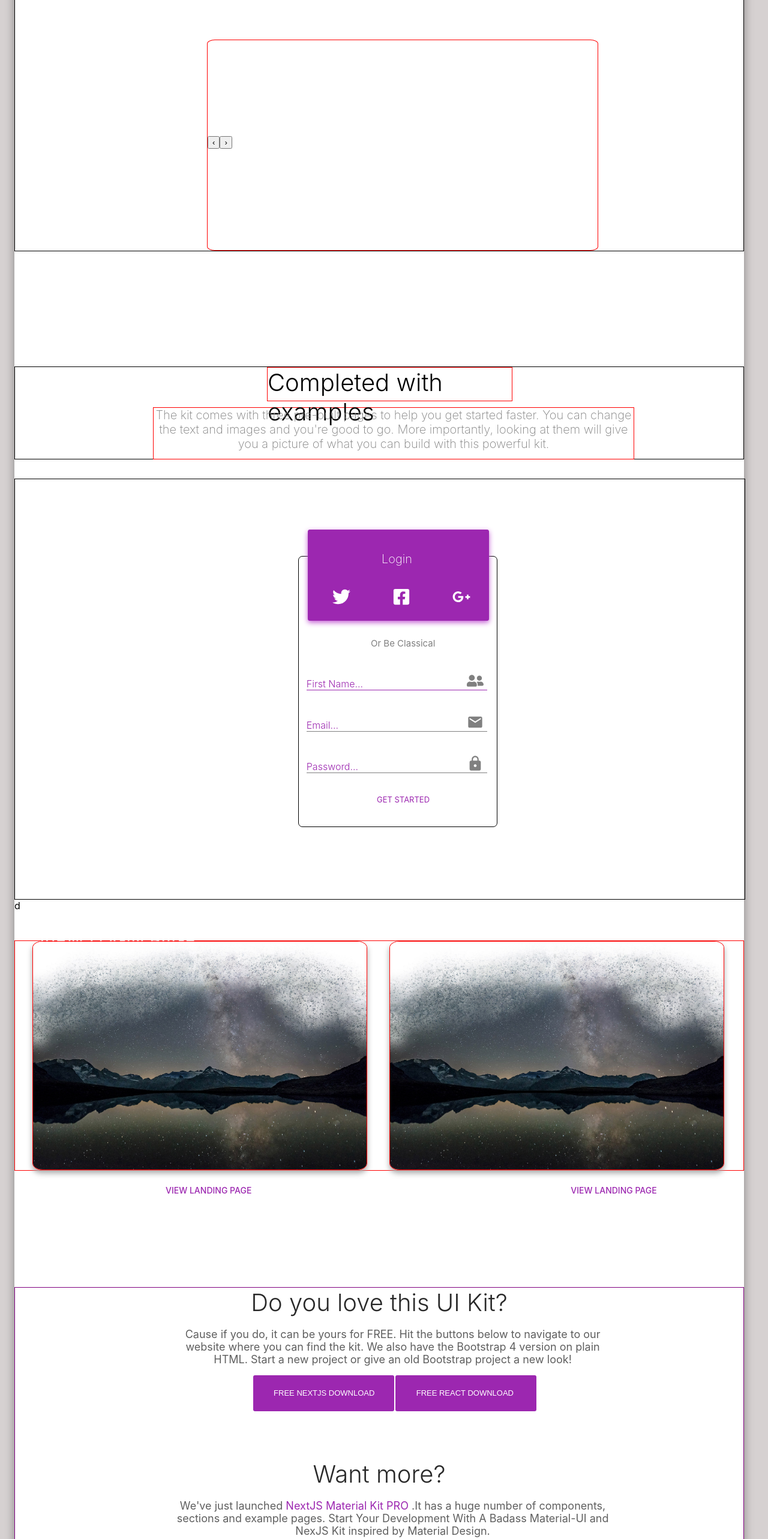
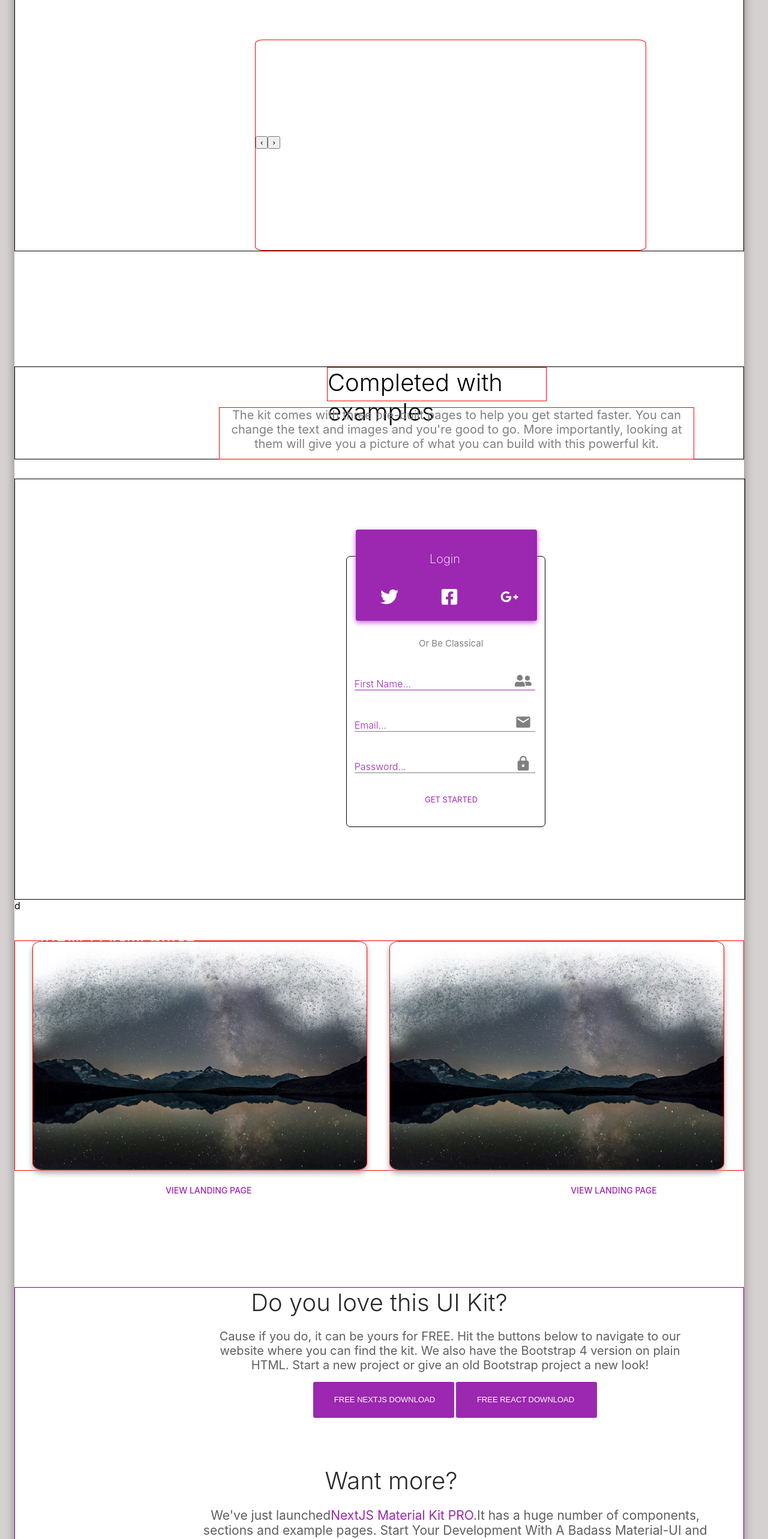
Before and after one commit to luckkalpna/nextjs_material-kit, a React (Create React App) app in the folder nextjs_material-kit/: page / in a window 1280 px wide. Shown: the part 8010-10576 px from the top of the page at 60% size. Built offline with nearby package versions, Linux system fonts and the light colour scheme; a web font is replaced by a local one.

Commit message:
Adjust texts

```diff
--- a/nextjs_material-kit/src/App.css
+++ b/nextjs_material-kit/src/App.css
@@ -3031,7 +3031,7 @@ input:checked + .slidert:before {
   border: 1px solid red;
   border-radius: 2%;
   margin-top: 5em;
-  margin-left: 20em;
+  margin-left: 25em;
   height: 350px;
   width: 650px;
 }
@@ -3053,23 +3053,23 @@ input:checked + .slidert:before {
 
 .completed-txt{
   border: 1px solid red;
-  margin-left: 10.5em;
+  margin-left: 13em;
   font-size: 40px;
   font-weight: 300;
   height: 55px;
-  width: 33.5%;
+  width: 30%;
 }
 
 .completed-small-txt{
   border: 1px solid red;
   text-align: center;
-  margin-left: 11.5em;
+  margin-left: 17em;
   margin-top: .5em;
   color: grey;
   font-size: 20px;
-  font-weight: 200;
+  font-weight: 400;
   height: 85px;
-  width: 800px;
+  width: 790px;
 }
 
 /* --------------------- Big form and image ---------------- */
@@ -3089,7 +3089,7 @@ input:checked + .slidert:before {
   border: 1px solid black;
   border-radius: 7px;
   background-color: white;
-  margin-left: 29.5em;
+  margin-left: 34.5em;
   margin-top: 8em;
   height: 450px;
   width: 330px;
@@ -3242,7 +3242,7 @@ input:checked + .slidert:before {
 
 .last-form-icon{
   border: 1px solid #9c27b0;
-  margin-left: 30.5em;
+  margin-left: 35.5em;
   border-radius: 3px;
   background-color: #9c27b0;
   box-shadow: 0 3px 8px 0 #c35ed4;
@@ -3358,9 +3358,9 @@ input:checked + .slidert:before {
 
 .love-txt-small{
   margin-top: 1em;
-  margin-left: 14.7em;
-  width: 730px;
-  font-size: 18px;
+  margin-left: 16em;
+  width: 810px;
+  font-size: 20px;
   font-weight: 400;
   color: rgb(95, 95, 95);
   text-align: center;
@@ -3374,13 +3374,13 @@ input:checked + .slidert:before {
 
 .box-btn1{
   width: 235px;
-  margin-left: 30.5em;
+  margin-left: 32.5em;
   margin-right: .2em;
   background-color: #9c27b0;
   border: none;
   border-radius: 3px;
   color: white;
-  font-size: 13px;
+  font-size: 15.3px;
   font-weight: 400;
   cursor: pointer;
 }
@@ -3419,6 +3419,7 @@ input:checked + .slidert:before {
 
 .want-txt{
   margin-top: 2em;
+  margin-left: 1em;
   color: rgb(41, 41, 41);
   font-size: 40px;
   font-weight: 320;
@@ -3428,15 +3429,15 @@ input:checked + .slidert:before {
 .want-txt-small{
   margin-top: 1em;
   margin-left: 14.7em;
-  width: 730px;
-  font-size: 18px;
+  width: 850px;
+  font-size: 21px;
   font-weight: 400;
   color: rgb(95, 95, 95);
   text-align: center;
 }
 
 .want-txt-small-span{
-  font-size: 18px;
+  font-size: 21px;
   font-weight: 400;
   color: #9c27b0;
 }
@@ -3449,7 +3450,7 @@ input:checked + .slidert:before {
 
 .last-box-btn1{
   width: 235px;
-  margin-left: 30.5em;
+  margin-left: 38em;
   margin-right: .2em;
   background-color: #e91e63;
   border: none;
--- a/nextjs_material-kit/src/App.js
+++ b/nextjs_material-kit/src/App.js
@@ -743,10 +743,10 @@ function App() {
             </div>
             <div className="want-txt">Want more?</div>
             <div className="want-txt-small">
-              We've just launched{" "}
+              We've just launched
               <span className="want-txt-small-span">
                 NextJS Material Kit PRO
-              </span>{" "}
+              </span>
               .It has a huge number of components, sections and example pages.
               Start Your Development With A Badass Material-UI and NexJS Kit
               inspired by Material Design.
```
